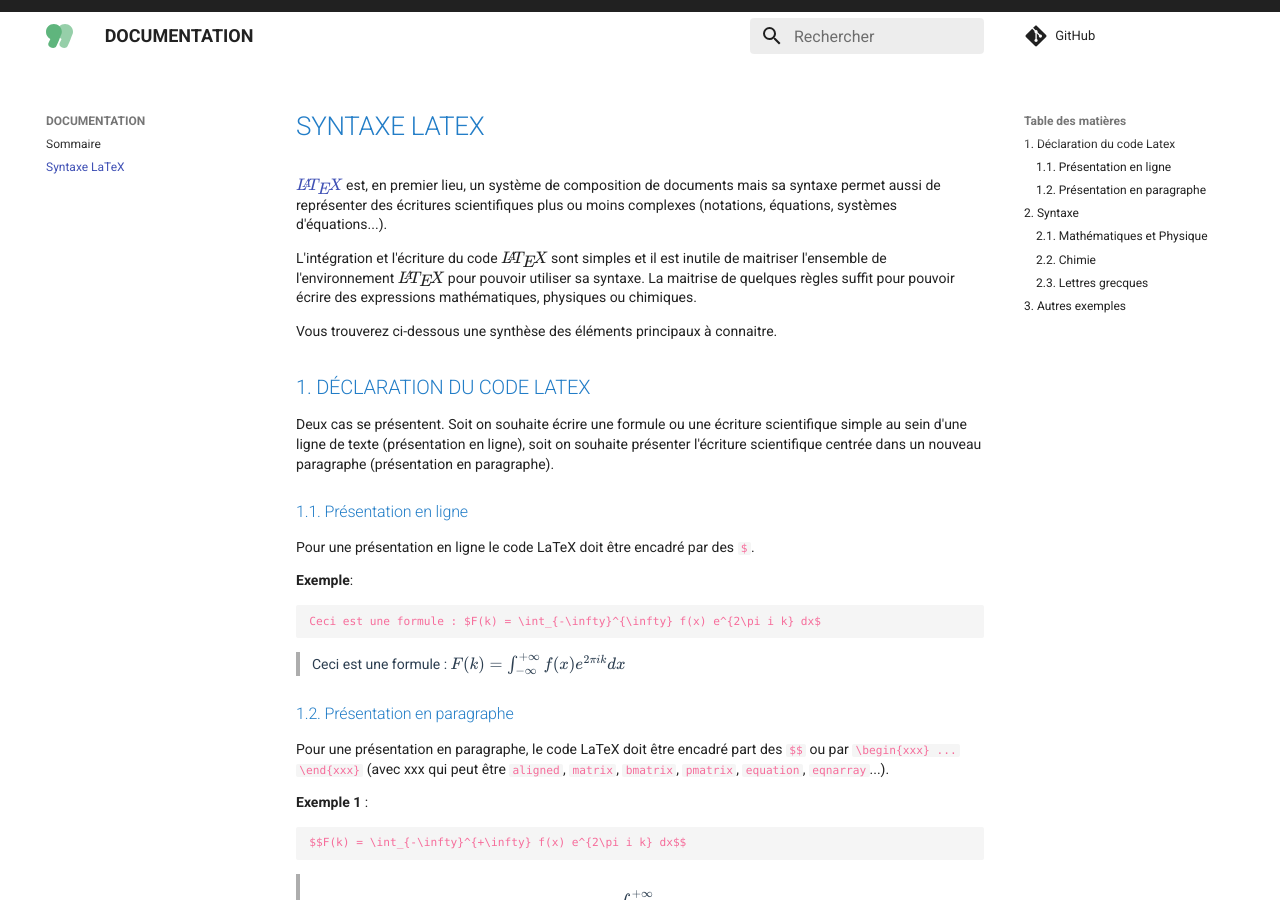
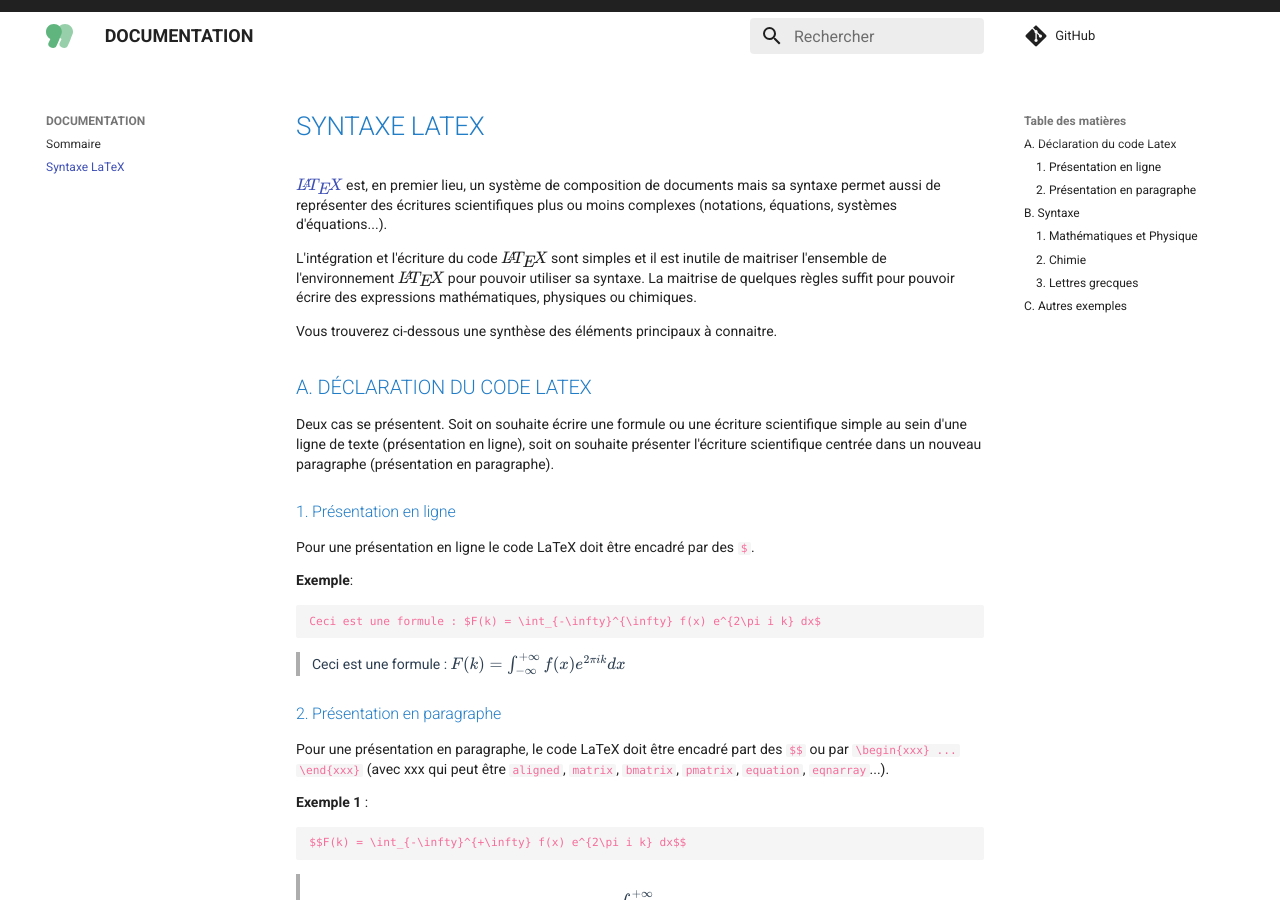
Before and after one commit to mon-oral/documentation, an MkDocs documentation site: the page built from docs/Syntaxe LaTex.md, in a window 1280 px wide and 900 px high. Built offline with MkDocs 1.6.1 and Material for MkDocs 9.7.7, drawn with Linux system fonts in a browser that asks for light colours; comment, search, counter and statistics services are not loaded; the version menu is left out; some of the changed text lies outside the part shown.

Commit message:
Update Syntaxe LaTex.md

```diff
--- a/docs/Syntaxe LaTex.md
+++ b/docs/Syntaxe LaTex.md
@@ -7,11 +7,11 @@ L'intégration et l'écriture du code $\LaTeX$ sont simples  et il est inutile d
 Vous trouverez ci-dessous une synthèse des éléments principaux à connaitre.
 
 
-## 1. Déclaration du code Latex
+## A. Déclaration du code Latex
 
 Deux cas se présentent. Soit on souhaite écrire une formule ou une écriture scientifique simple au sein d'une ligne de texte (présentation en ligne), soit on souhaite présenter l'écriture scientifique centrée dans un nouveau paragraphe (présentation en paragraphe).
 
-### 1.1. Présentation en ligne
+### 1. Présentation en ligne
 
 Pour une présentation en ligne le code LaTeX doit être encadré par des `$`.
 
@@ -24,7 +24,7 @@ Ceci est une formule : $F(k) = \int_{-\infty}^{\infty} f(x) e^{2\pi i k} dx$
 > Ceci est une formule : $F(k) = \int_{-\infty}^{+\infty} f(x) e^{2\pi i k} dx$
 
 
-### 1.2. Présentation en paragraphe
+### 2. Présentation en paragraphe
 
 Pour une présentation en paragraphe, le code LaTeX doit être encadré part des `$$` ou par `\begin{xxx} ... \end{xxx}` (avec xxx qui peut être `aligned`, `matrix`, `bmatrix`, `pmatrix`, `equation`, `eqnarray`...).
 
@@ -123,11 +123,11 @@ x' &=& &x \sin\phi &+& z \cos\phi \\
 z' &=& - &x \cos\phi &+& z \sin\phi \\
 \end{eqnarray}
 
-## 2. Syntaxe
+## B. Syntaxe
 
 Les listes ci-dessous ne sont pas exhaustives.
 
-### 2.1. Mathématiques et Physique
+### 1. Mathématiques et Physique
 
 Vous pouvez aussi consulter cette [page](http://ftp.ktug.org/tex-archive/info/undergradmath/undergradmath.pdf).
 
@@ -179,7 +179,7 @@ Vous pouvez aussi consulter cette [page](http://ftp.ktug.org/tex-archive/info/un
 | `\vdots`                 | $\vdots$                        |
 | `\ddots`                 | $\ddots$                        |
 
-### 2.2. Chimie
+### 2. Chimie
 
 | syntaxe                        | résultat                                      |
 |--------------------- |----------------------------- |
@@ -210,7 +210,7 @@ H_2O_{(l)} + H_2O_{(l)} \rightleftharpoons H_3O^{+}_{(aq)} + HO^{-}_{(aq)}
 
 <br />
 
-### 2.3. Lettres grecques
+### 3. Lettres grecques
 
 
 | syntaxe             | réultat                       |
@@ -257,7 +257,7 @@ H_2O_{(l)} + H_2O_{(l)} \rightleftharpoons H_3O^{+}_{(aq)} + HO^{-}_{(aq)}
 | `\Omega`        | $\Omega$            |
 
 
-## 3. Autres exemples
+## C. Autres exemples
 
 **Exemple**:
 
```
